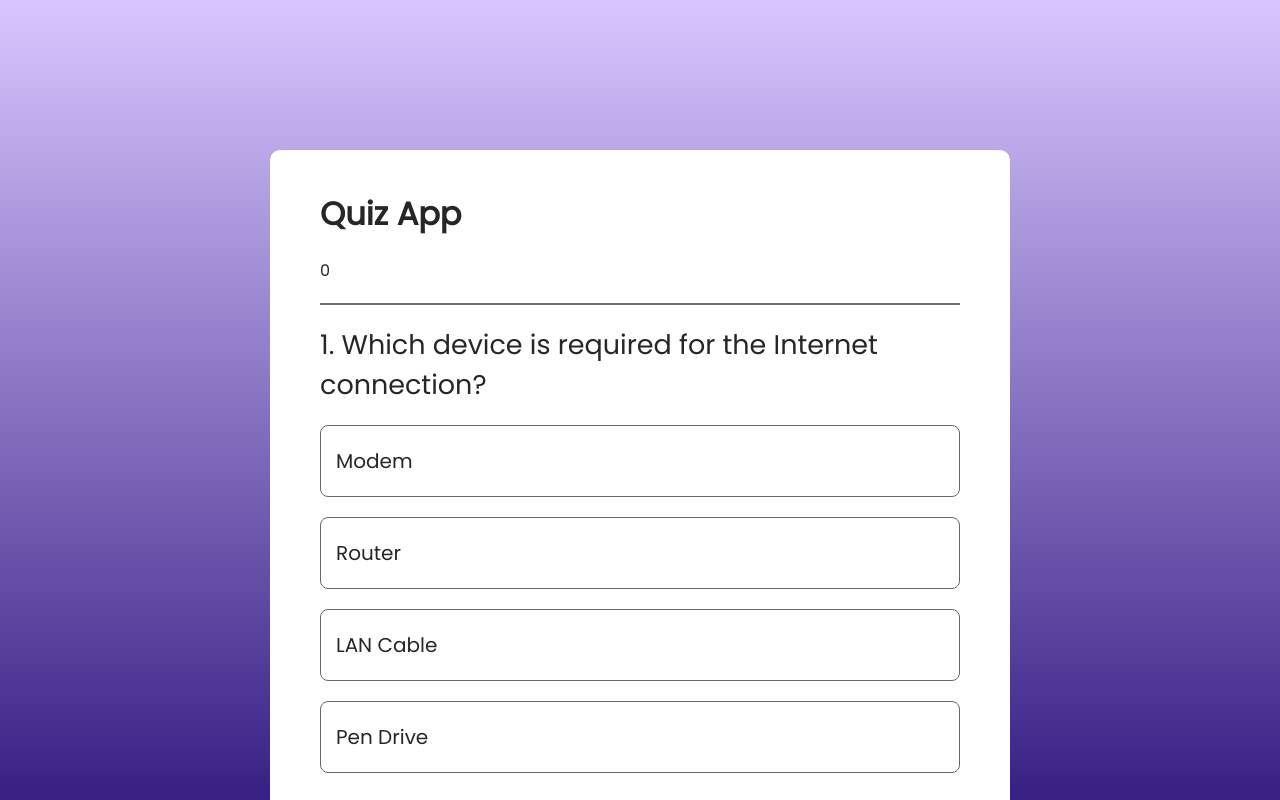
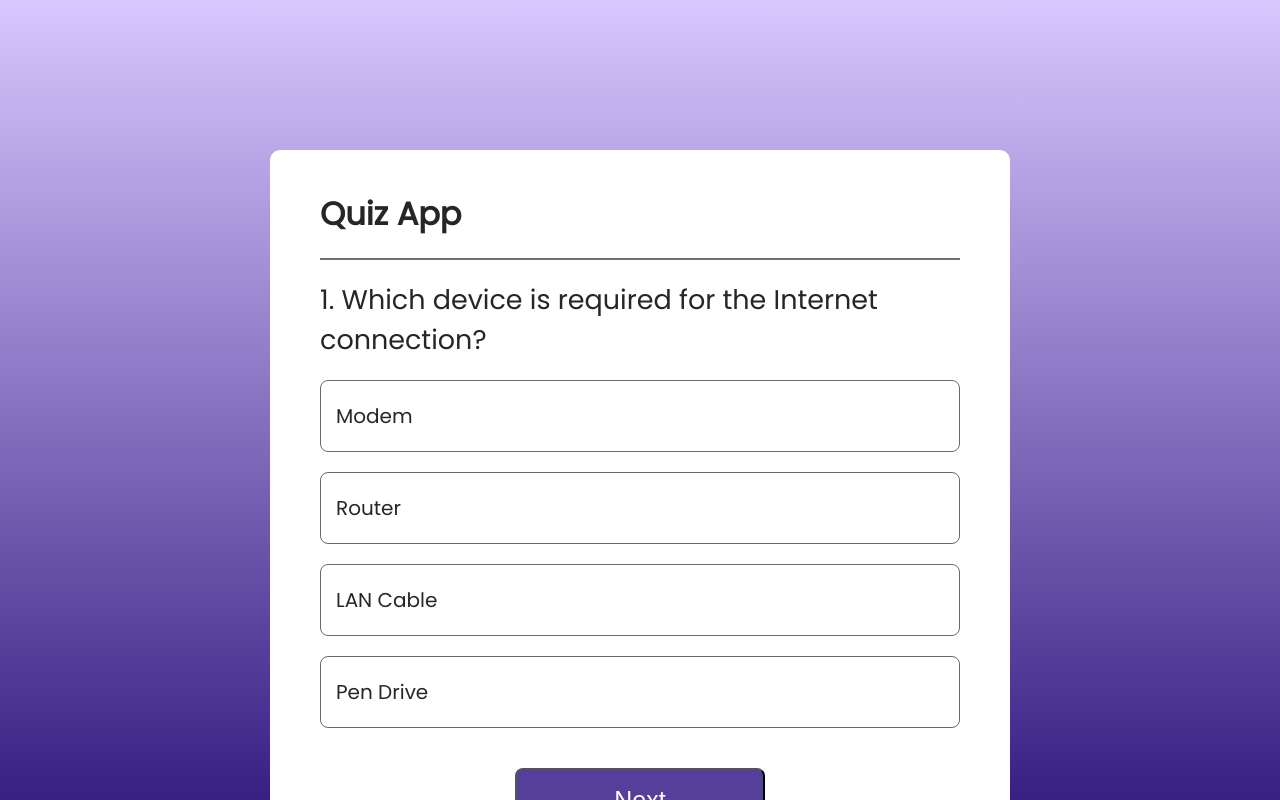
Before and after one commit to Codeyg12/tutorials, a React (Vite) app in the folder react_quiz/quiz-app/: page / in a window 1280 px wide. Shown: the top 800 px of the page. Built offline with nearby package versions, Linux system fonts and the light colour scheme.

Commit message:
DRYing out the code

```diff
--- a/react_quiz/quiz-app/src/components/quiz/Quiz.jsx
+++ b/react_quiz/quiz-app/src/components/quiz/Quiz.jsx
@@ -19,13 +19,12 @@ const Quiz = () => {
 
     const checkAnswer = (e, answer) => {
         if (lock === false) {
+            setLock(true)
             if (question.ans==answer) {
                 e.target.classList.add('correct')
-                setLock(true)
                 setScore(prev => prev + 1)
             } else {
                 e.target.classList.add('wrong')
-                setLock(true)
                 optionArray[question.ans-1].current.classList.add('correct')
             }
         }
@@ -41,8 +40,7 @@ const Quiz = () => {
             setQuestion(data[index])
             setLock(false)
             optionArray.map(option => {
-                option.current.classList.remove('wrong')
-                option.current.classList.remove('correct')
+                option.current.classList.remove('wrong', 'correct')
                 return null
             })
         }
@@ -59,7 +57,7 @@ const Quiz = () => {
     return (
         <>
         <div className="container">
-            <h1>Quiz App</h1> <p>{score}</p>
+            <h1>Quiz App</h1>
             <hr />
             {result?<>
             <h2>You scored {score} out of {data.length}</h2>
```
